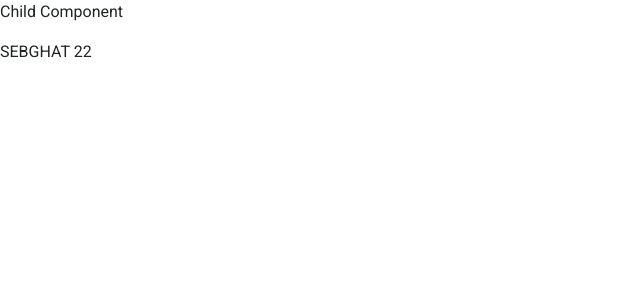
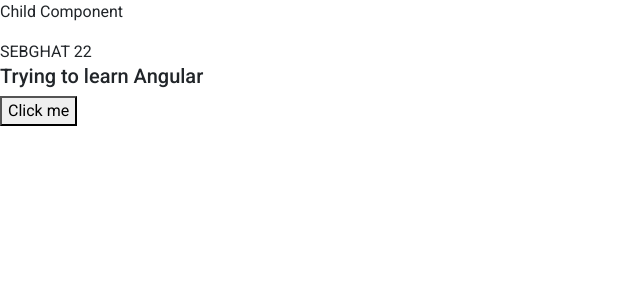
Before and after one commit to SebghatYusuf/Angular-Todo-, an Angular app: page / in a window 1280 px wide. Shown: the top 300 px of the page, without its empty margins (0-640 px from the left). Built offline with nearby package versions, Linux system fonts and the light colour scheme.

Commit message:
passing data form child to parent

```diff
--- a/src/app/app.component.html
+++ b/src/app/app.component.html
@@ -152,4 +152,4 @@
 
 <!-- lecture #20 pass data arent to child   -->
 
-<app-users [hero]="data" [moreData] = "moreData"></app-users>
+<app-users [hero]="data" [moreData] = "moreData" (parentFunction)="parentFunction($event)"></app-users>
--- a/src/app/app.component.ts
+++ b/src/app/app.component.ts
@@ -46,9 +46,12 @@
     age: 22,
   };
   moreData = {
-    test: "Angular"
+    angular: "Angular"
   }
 
+  parentFunction(data: any){
+    console.log(data);
+  }
 
 
 
--- a/src/app/users/users.component.html
+++ b/src/app/users/users.component.html
@@ -1,3 +1,7 @@
 <p>Child Component</p>
 {{hero.name}}
 {{hero.age}}
+
+<h5>Trying to learn {{moreData.angular}}</h5>
+
+<button (click)="myFunction('HELLO FROM USERS')">Click me</button>
--- a/src/app/users/users.component.ts
+++ b/src/app/users/users.component.ts
@@ -1,4 +1,4 @@
-import { Component, OnInit, Input } from '@angular/core';
+import { Component, OnInit, Input, EventEmitter, Output } from '@angular/core';
 
 @Component({
   selector: 'app-users',
@@ -9,11 +9,18 @@
 
   @Input() hero: any;
   @Input() moreData: any;
+  @Output() parentFunction = new EventEmitter<any>();
+
   constructor() { }
 
   ngOnInit(): void {
     console.log(this.hero);
     console.log(this.moreData);
+    this.parentFunction.emit('Sebghat');
+  }
+
+  myFunction (data: any){
+    this.parentFunction.emit(data);
   }
 
 }
--- a/src/styles.css
+++ b/src/styles.css
@@ -1,6 +1,6 @@
 /* You can add global styles to this file, and also import other style files */
-body{
+/* body{
     margin: 0;
-}
+} */
 html, body { height: 100%; }
 body { margin: 0; font-family: Roboto, "Helvetica Neue", sans-serif; }
```
